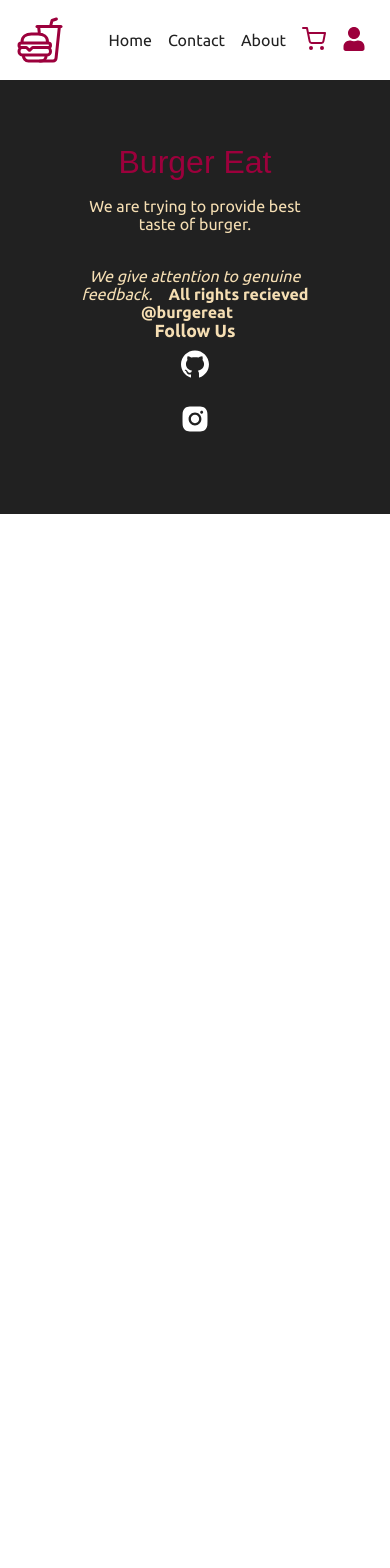
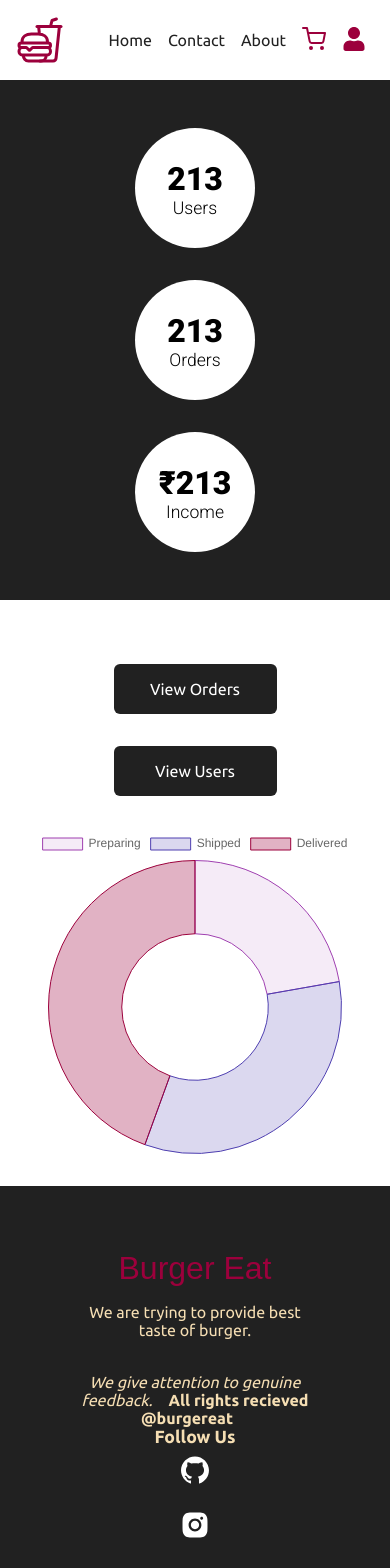
Before and after one commit to devXjatin/BURGER_EAT, a React (Create React App) app in the folder frontend/: page /admin/dashboard in a window 390 px wide. Shown: the top 1568 px of the page. Before the commit the page ends 844 px from the top, so only its background shows below. Built offline with nearby package versions, Linux system fonts and the light colour scheme.

Commit message:
admin dashboard

```diff
--- a/frontend/src/App.js
+++ b/frontend/src/App.js
@@ -11,6 +11,7 @@ import Login from "./components/login/Login"
 import Profile from "./components/profile/Profile"
 import MyOrders from "./components/myorders/MyOrders"
 import OrderDetails from "./components/myorders/OrderDetails"
+import Dashboard from "./components/admin/Dashboard"
 import "./styles/App.scss"
 import "./styles/Header.scss"
 import "./styles/Home.scss"
@@ -26,6 +27,7 @@ import "./styles/Login.scss"
 import "./styles/Profile.scss"
 import "./styles/Table.scss"
 import "./styles/OrderDetails.scss"
+import "./styles/Dashboard.scss"
 
 
 function App() {
@@ -43,6 +45,7 @@ function App() {
       <Route path="/paymentsuccess" element={<PaymentSuccess/>}/>
       <Route path="/myorders" element={<MyOrders/>}/>
       <Route path="/order/:id" element={<OrderDetails/>}/>
+      <Route path="/admin/dashboard" element={<Dashboard/>}/>
     </Routes>
     <Footer/>
    </Router>
--- /dev/null
+++ b/frontend/src/components/admin/Dashboard.jsx
@@ -0,0 +1,58 @@
+import React from 'react'
+import { Link } from 'react-router-dom'
+import {Doughnut} from "react-chartjs-2"
+import {Chart as ChartJS, Tooltip, ArcElement, Legend} from 'chart.js'
+
+ChartJS.register(Tooltip, ArcElement, Legend)
+
+
+const Box = ({title, value})=>(
+    <div>
+        <h3>{title === "Income" && "₹"}
+            {value}</h3>
+        <p>{title}</p>
+    </div>
+)
+
+
+const Dashboard = () => {
+
+    const data = {
+       labels:["Preparing", 'Shipped', "Delivered"],
+       datasets:[
+        {
+            label:'# of orders',
+            data:[2,3,4],
+            backgroundColor:["rgba(159, 63, 176, 0.1)", "rgba(78, 63,176, 0.2)", "rgba(156, 0, 60, 0.3)"],
+            borderColor:["rgb(159, 63, 176)", "rgb(78, 63,176)", "rgb(156, 0, 60)"],
+            borderWidth: 1
+        }
+       ]
+    }
+
+
+  return (
+    <section className='dashboard'>
+        <main>
+            <article>
+                 <Box title="Users" value={213}/>
+                 <Box title="Orders" value={213}/>
+                 <Box title="Income" value={213}/>
+            </article>
+
+            <section>
+                <div>
+                    <Link to ="/admin/orders">View Orders</Link>
+                    <Link to ="/admin/users">View Users</Link>
+                </div>
+
+                <aside>
+                    <Doughnut data={data}/>
+                </aside>
+            </section>
+        </main>
+    </section>
+  )
+}
+
+export default Dashboard
--- /dev/null
+++ b/frontend/src/styles/Dashboard.scss
@@ -0,0 +1,111 @@
+@import "Colors";
+
+.dashboard {
+  background-color: $pink;
+  width: 100%;
+  height: 100vh;
+
+  > main {
+    height: 100%;
+    background-color: white;
+    max-width: 900px;
+    margin: auto;
+    > article {
+      background-color: $dark;
+      padding: 2rem;
+      display: flex;
+      align-items: center;
+      justify-content: space-evenly;
+
+      > div {
+        background-color: white;
+        border-radius: 100%;
+        text-align: center;
+        height: 120px;
+        width: 120px;
+        padding: 2rem 0;
+
+        > h3 {
+            font: 800 2rem "Roboto";
+        }
+
+        > p{
+            font: 300 1.1rem "Roboto";
+        }
+      }
+    }
+
+    > section {
+        display: flex;
+        justify-content: space-between;
+        padding: 6rem;
+
+        > div {
+            display: flex;
+            flex-direction: column;
+            width: 50%;
+            justify-content: center;
+            align-items: center;
+
+            > a{
+                white-space: nowrap;
+                background-color: $dark;
+                color: white;
+                padding: 1rem;
+                width: 50%;
+                text-align: center;
+                border-radius: 6px;
+                margin: 1rem;
+
+                &:hover{
+                    background-color: $reddark;
+                }
+            }
+        }
+
+        > aside{
+            width: 50%;
+        }
+    }
+  }
+}
+
+
+@media screen and (max-width: 820px) {
+
+    .dashboard{
+        height: 100vmin;
+
+        > main > section{
+            padding: 2rem;
+        }
+    }
+
+}
+
+@media screen and (max-width: 600px) {
+    .dashboard {
+      height: unset;
+      min-height: 100vh;
+      > main {
+        > article {
+          flex-direction: column;
+          > div {
+            margin: 1rem;
+          }
+        }
+
+        > section {
+          flex-direction: column;
+          padding: 2rem;
+          > div {
+            width: 100%;
+            margin: 1rem 0;
+          }
+          > aside {
+            width: 100%;
+          }
+        }
+      }
+    }
+  }
```
